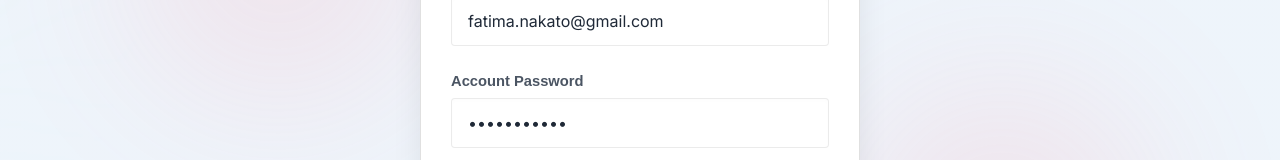
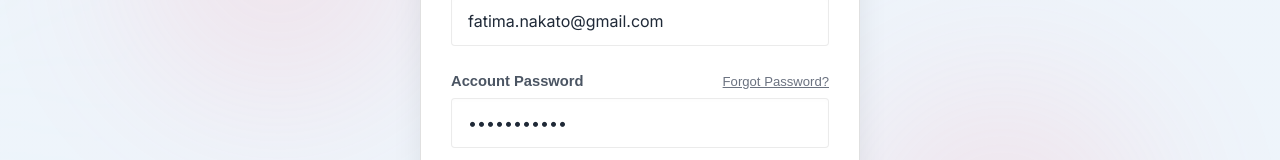
Before and after one commit to Praise1930/my-project1, a React (Vite) app: page /login in a window 1280 px wide. Shown: the part 340-500 px from the top of the page. Built offline with nearby package versions, Linux system fonts and the light colour scheme; a web font is replaced by a local one.

Commit message:
Add Forgot Password recovery flow to Login portal

```diff
--- a/src/pages/Login.tsx
+++ b/src/pages/Login.tsx
@@ -2,7 +2,7 @@
 
 import React, { useState, useEffect } from 'react';
 import { useSearchParams, useNavigate, Link } from 'react-router-dom';
-import { AuthService } from '../services/db';
+import { db, AuthService } from '../services/db';
 import { UserCheck } from 'lucide-react';
 
 // Import template stylesheets
@@ -62,6 +62,18 @@ export const Login: React.FC = () => {
     const creds = getDemoCredentials();
     setEmail(creds.email);
     setPassword(creds.password);
+  };
+
+  const handleForgotPassword = () => {
+    const userEmail = window.prompt("Enter your registered email address to recover your password:");
+    if (!userEmail) return;
+
+    const matchedUser = db.users.find(u => u.email.toLowerCase() === userEmail.trim().toLowerCase());
+    if (matchedUser) {
+      alert(`🔐 Account Verified!\n\nFor this simulator, your password is:\n👉 "${matchedUser.password_hash}"\n\nPlease use this credentials to authenticate your portal.`);
+    } else {
+      alert("❌ Registered account not found with this email. Please check your credentials or contact VHT/Admin.");
+    }
   };
 
   const roleLabels = {
@@ -192,9 +204,18 @@ export const Login: React.FC = () => {
               </div>
 
               <div className="form-group" style={{ marginBottom: '1.75rem' }}>
-                <label className="form-label" style={{ display: 'flex', alignItems: 'center', gap: '6px', fontSize: '0.92rem', fontWeight: 600, color: '#4b5563', marginBottom: '6px' }}>
-                  Account Password
-                </label>
+                <div style={{ display: 'flex', justifyContent: 'space-between', alignItems: 'center', marginBottom: '6px' }}>
+                  <label className="form-label" style={{ display: 'flex', alignItems: 'center', gap: '6px', fontSize: '0.92rem', fontWeight: 600, color: '#4b5563', margin: 0 }}>
+                    Account Password
+                  </label>
+                  <button
+                    type="button"
+                    onClick={handleForgotPassword}
+                    style={{ background: 'none', border: 'none', color: '#6b7280', fontSize: '0.82rem', textDecoration: 'underline', cursor: 'pointer', outline: 'none', padding: 0 }}
+                  >
+                    Forgot Password?
+                  </button>
+                </div>
                 <input
                   type="password"
                   className="form-input"
```
